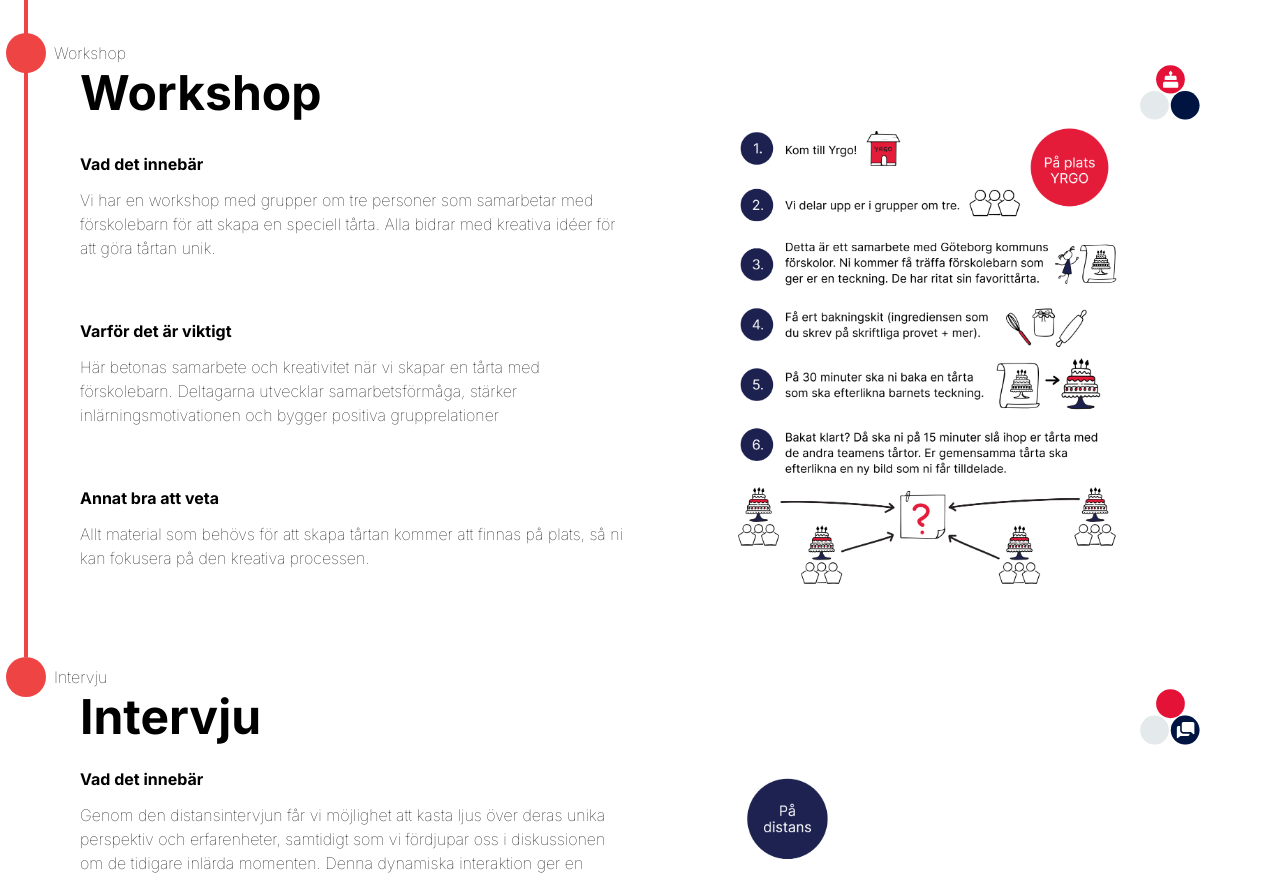
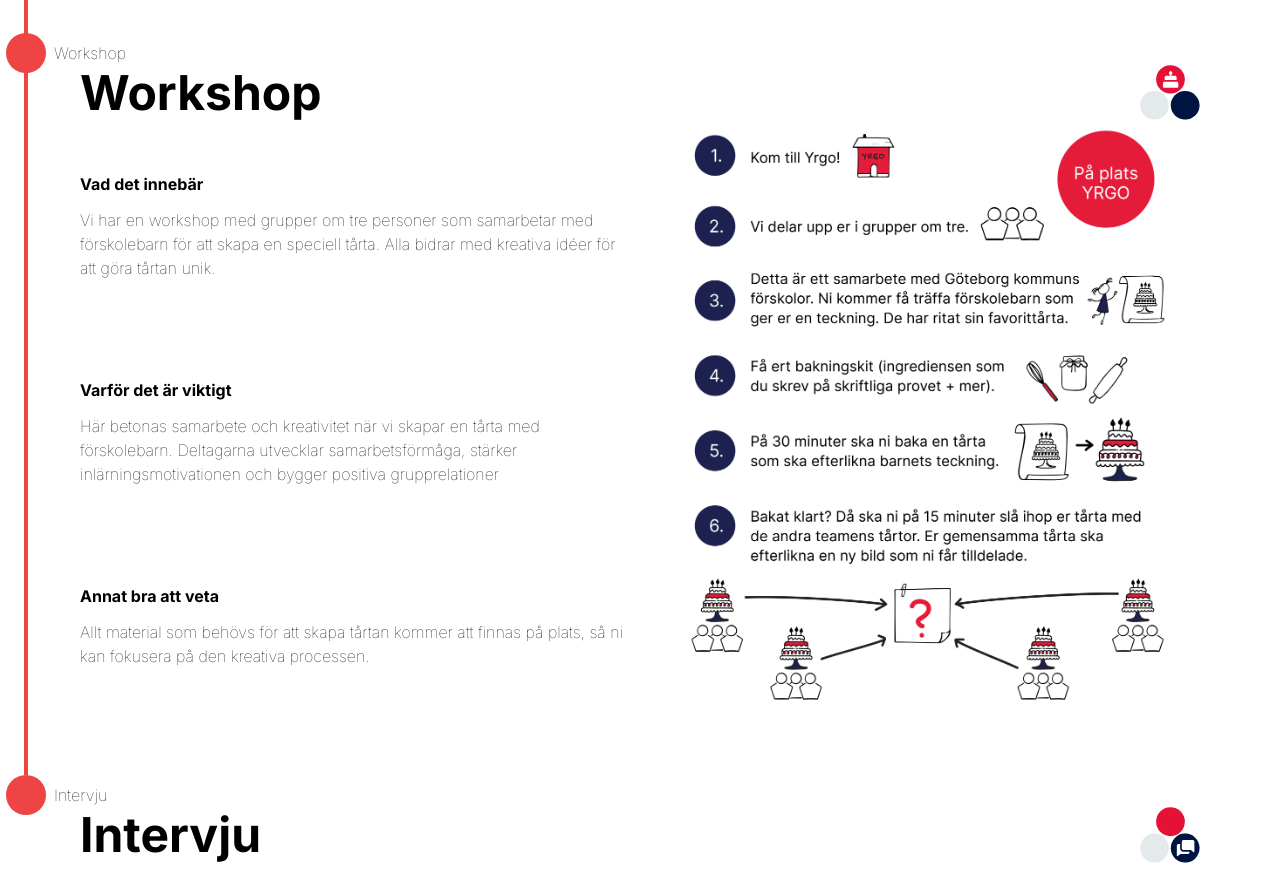
Before and after one commit to Adishumla/test-concept-group8, a Next.js app: page / in a window 1280 px wide. Shown: the part 1320-2198 px from the top of the page. Built offline with nearby package versions, Linux system fonts and the light colour scheme.

Commit message:
Uppdated size of workshop img

```diff
--- a/src/app/page.tsx
+++ b/src/app/page.tsx
@@ -266,11 +266,11 @@ export default function Home() {
         </div>
         <div className="grid sm:grid-cols-2 gap-4 px-12 sm:px-20 w-full h-full">
           {/* On mobile, switch order of the grid items */}
-          <div className="flex flex-col items-center justify-center w-full h-full sm:order-2 max-w-4xl">
+          <div className="flex flex-col items-center justify-center w-full h-full sm:order-2 max-w-6xl">
             <Image
               src="/workshop-img.png"
               alt="Workshop logo"
-              width={400}
+              width={500}
               height={72}
               className="w-4/4"
             />
```
